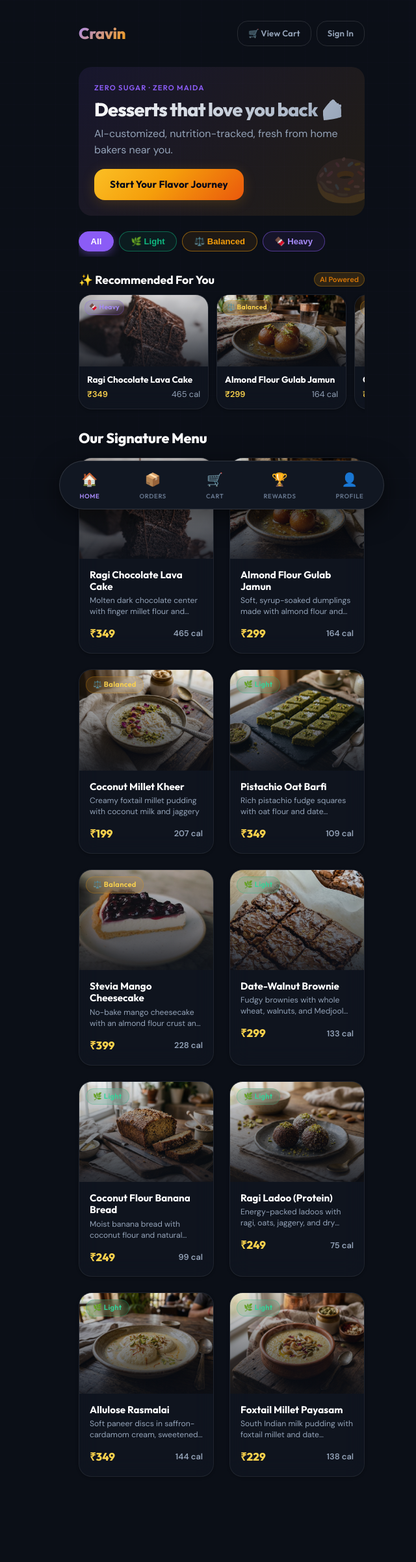
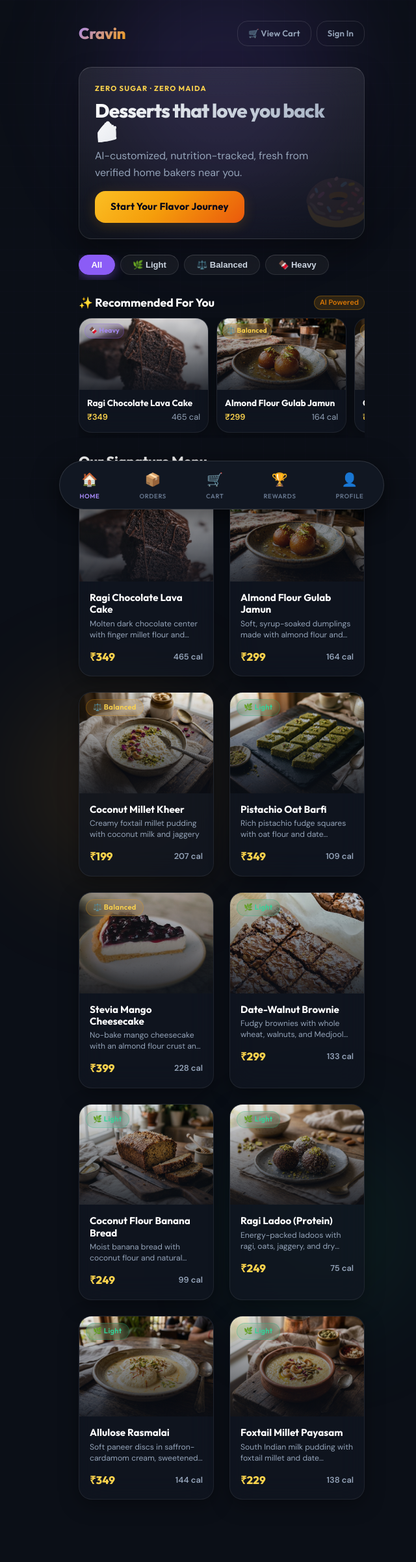
Before and after one commit to Krisbtw/Cravin, a FastAPI app: page /app/ in a window 1280 px wide. Shown: the whole page at 65% size, without its empty margins (299-939 px from the left). Before the commit the page ends 2273 px from the top, so only its background shows below. Run offline with FastAPI, Linux system fonts and the light colour scheme; data comes from the database, SQL or seed files in the repository; data that the repository does not hold is empty.

Commit message:
style: apply modern glassmorphism effect, ambient background glows, and frosted hero banner

```diff
--- a/app/static/css/design-system.css
+++ b/app/static/css/design-system.css
@@ -358,16 +358,17 @@ a:hover { color: var(--honey-light); }
 .btn-block { width: 100%; }
 .btn-icon { width: 44px; height: 44px; padding: 0; border-radius: var(--radius-full); }
 
-/* ── Cards (Standardized Frosted Slate) ────────────────────── */
+/* ── Cards (Modern Glassmorphism) ────────────────────────── */
 .card {
-    background: var(--bg-surface-glass);
-    backdrop-filter: blur(16px);
-    -webkit-backdrop-filter: blur(16px);
-    border: 1px solid var(--border-subtle);
+    background: rgba(17, 23, 34, 0.60);
+    backdrop-filter: blur(20px);
+    -webkit-backdrop-filter: blur(20px);
+    border: 1px solid rgba(255, 255, 255, 0.10);
+    border-top: 1px solid rgba(255, 255, 255, 0.16);
     border-radius: var(--radius-xl);
-    box-shadow: var(--shadow-sm);
+    box-shadow: 0 8px 30px rgba(0, 0, 0, 0.35);
     overflow: hidden;
-    transition: all var(--duration-normal) var(--ease-out);
+    transition: all 0.3s cubic-bezier(0.4, 0, 0.2, 1);
     position: relative;
 }
 
@@ -379,18 +380,48 @@ a:hover { color: var(--honey-light); }
     left: 0;
     right: 0;
     height: 1px;
-    background: linear-gradient(90deg, transparent 0%, rgba(255, 255, 255, 0.08) 50%, transparent 100%);
+    background: linear-gradient(90deg, transparent 0%, rgba(255, 255, 255, 0.15) 50%, transparent 100%);
     pointer-events: none;
 }
 
-.card:hover {
-    border-color: var(--border-default);
-    box-shadow: var(--shadow-md);
-    transform: translateY(-2px);
+.card:hover, .dessert-card:hover {
+    border-color: rgba(255, 255, 255, 0.20);
+    border-top-color: rgba(255, 255, 255, 0.30);
+    background: rgba(255, 255, 255, 0.07);
+    box-shadow: 0 16px 36px rgba(0, 0, 0, 0.45);
+    transform: translateY(-4px);
 }
 
 .card-body {
     padding: var(--space-5);
+}
+
+/* ── Hero Glass Banner ───────────────────────────────────────── */
+.hero-glass {
+    background: linear-gradient(180deg, rgba(255, 255, 255, 0.08) 0%, rgba(255, 255, 255, 0.02) 100%);
+    backdrop-filter: blur(24px);
+    -webkit-backdrop-filter: blur(24px);
+    border: 1px solid rgba(255, 255, 255, 0.10);
+    border-top: 1px solid rgba(255, 255, 255, 0.20);
+    box-shadow: 0 20px 40px rgba(0, 0, 0, 0.40);
+    border-radius: var(--radius-xl);
+    padding: var(--space-6);
+    position: relative;
+    overflow: hidden;
+}
+
+/* ── Ambient Background Glows ────────────────────────────────── */
+.ambient-glow-wrapper {
+    position: relative;
+    isolation: isolate;
+}
+
+.ambient-orb {
+    position: absolute;
+    border-radius: 9999px;
+    filter: blur(80px);
+    pointer-events: none;
+    z-index: -10;
 }
 
 .card-img {
@@ -421,7 +452,7 @@ a:hover { color: var(--honey-light); }
 }
 
 .dessert-card:hover .food-img {
-    transform: scale(1.04);
+    transform: scale(1.05);
 }
 
 .img-scrim {
@@ -437,12 +468,12 @@ a:hover { color: var(--honey-light); }
 .dessert-card .tag-badge { position: absolute; top: var(--space-3); left: var(--space-3); }
 .dessert-card .price {
     font-family: var(--font-display);
-    font-weight: 700;
+    font-weight: 800;
     font-size: 1.1rem;
-    color: var(--honey);
+    color: var(--honey-light);
 }
 .dessert-card .calories {
-    font-weight: 500;
+    font-weight: 600;
     font-size: 0.82rem;
     color: var(--text-secondary);
 }
--- a/app/templates/customer/home.html
+++ b/app/templates/customer/home.html
@@ -2,9 +2,14 @@
 {% block title %}Home{% endblock %}
 
 {% block content %}
-<div class="page-content">
+<div class="page-content ambient-glow-wrapper">
+    <!-- Ambient Background Glows (for natural glass refraction) -->
+    <div class="ambient-orb" style="top: -60px; left: 50%; transform: translateX(-50%); width: 380px; height: 380px; background: rgba(139, 92, 246, 0.15);"></div>
+    <div class="ambient-orb" style="top: 45%; left: -80px; width: 320px; height: 320px; background: rgba(245, 158, 11, 0.10);"></div>
+    <div class="ambient-orb" style="top: 75%; right: -70px; width: 300px; height: 300px; background: rgba(16, 185, 129, 0.08);"></div>
+
     <!-- Top Bar -->
-    <div class="top-bar">
+    <div class="top-bar" style="position: relative; z-index: 10;">
         <div class="logo">Crav<span style="color: var(--honey);">in</span></div>
         <div class="flex items-center gap-2">
             <a href="/app/cart" class="btn btn-outline btn-sm" style="position: relative; display: inline-flex; align-items: center; gap: 6px;">
@@ -19,22 +24,22 @@
         </div>
     </div>
 
-    <!-- Hero Section -->
-    <div class="hero-section mb-6" style="background: linear-gradient(135deg, var(--jamun-bg) 0%, var(--honey-bg) 100%); border-radius: var(--radius-xl); padding: var(--space-6); position: relative; overflow: hidden;">
+    <!-- Hero Section (Frosted Glassmorphism Banner) -->
+    <div class="hero-glass mb-6 animate-fade-in-up">
         <div style="position: relative; z-index: 1;">
-            <p class="text-label mb-2" style="color: var(--jamun);">Zero Sugar · Zero Maida</p>
-            <h1 class="text-display mb-2" style="font-size: 1.8rem;">Desserts that love you back 🍰</h1>
-            <p class="text-subtitle mb-4">AI-customized, nutrition-tracked, fresh from home bakers near you.</p>
+            <p class="text-label mb-2" style="color: var(--honey-light); font-weight: 700; letter-spacing: 0.1em;">ZERO SUGAR · ZERO MAIDA</p>
+            <h1 class="text-display mb-2" style="font-size: 1.85rem; font-weight: 800; color: #FFFFFF;">Desserts that love you back 🍰</h1>
+            <p class="text-subtitle mb-4" style="color: var(--text-secondary); max-width: 90%;">AI-customized, nutrition-tracked, fresh from verified home bakers near you.</p>
             {% if not user %}
-            <a href="/app/register" class="btn btn-primary">Start Your Flavor Journey</a>
+            <a href="/app/register" class="btn btn-primary" style="padding: 12px 24px; font-weight: 700;">Start Your Flavor Journey</a>
             {% elif not user.onboarding_complete %}
-            <a href="/app/onboarding" class="btn btn-primary">Take the Flavor DNA Quiz 🧬</a>
+            <a href="/app/onboarding" class="btn btn-primary" style="padding: 12px 24px; font-weight: 700;">Take the Flavor DNA Quiz 🧬</a>
             {% endif %}
         </div>
-        <div style="position: absolute; right: -20px; bottom: -10px; font-size: 5rem; opacity: 0.15;">🍩</div>
+        <div style="position: absolute; right: -15px; bottom: -15px; font-size: 5.5rem; opacity: 0.12; pointer-events: none;">🍩</div>
     </div>
 
-    <!-- Tag Filters -->
+    <!-- Tag Filters (Frosted Glass Pills) -->
     <style>
         .filter-container {
             display: flex;
@@ -43,82 +48,65 @@
             overflow-x: auto;
             padding-bottom: 0.5rem;
             -webkit-overflow-scrolling: touch;
+            scrollbar-width: none;
         }
         .filter-btn {
-            padding: 0.45rem 1.1rem;
+            padding: 0.45rem 1.15rem;
             border-radius: 9999px;
             font-size: 0.82rem;
             font-weight: 600;
             cursor: pointer;
             outline: none !important;
             -webkit-tap-highlight-color: transparent;
-            transition: all 0.2s cubic-bezier(0.4, 0, 0.2, 1);
+            transition: all 0.25s cubic-bezier(0.4, 0, 0.2, 1);
             display: inline-flex;
             align-items: center;
             gap: 0.35rem;
             white-space: nowrap;
             user-select: none;
-            background: rgba(255, 255, 255, 0.04);
-            color: var(--text-secondary);
-            border: 1px solid rgba(255, 255, 255, 0.12);
+            background: rgba(255, 255, 255, 0.05);
+            backdrop-filter: blur(12px);
+            -webkit-backdrop-filter: blur(12px);
+            color: #CBD5E1;
+            border: 1px solid rgba(255, 255, 255, 0.10);
+            border-top: 1px solid rgba(255, 255, 255, 0.16);
         }
         .filter-btn:focus, .filter-btn:active, .filter-btn:visited {
             outline: none !important;
             box-shadow: none;
         }
         .filter-btn:hover {
+            background: rgba(255, 255, 255, 0.10);
+            border-color: rgba(255, 255, 255, 0.20);
+            color: #FFFFFF;
             transform: translateY(-1px);
         }
 
-        /* "All" button */
-        .filter-btn[data-tag="all"] {
-            border-color: rgba(139, 92, 246, 0.3);
-            color: #E2E8F0;
-        }
+        /* Active Filter Pill States */
         .filter-btn[data-tag="all"].active {
             background: #8B5CF6 !important;
             color: #FFFFFF !important;
             border-color: #8B5CF6 !important;
-            box-shadow: 0 4px 14px rgba(139, 92, 246, 0.4);
-        }
-
-        /* "Light" button */
-        .filter-btn[data-tag="light"] {
-            background: rgba(16, 185, 129, 0.08);
-            color: #10B981;
-            border: 1px solid rgba(16, 185, 129, 0.5);
+            box-shadow: 0 4px 16px rgba(139, 92, 246, 0.45);
         }
         .filter-btn[data-tag="light"].active {
             background: #10B981 !important;
             color: #FFFFFF !important;
             border-color: #10B981 !important;
-            box-shadow: 0 4px 14px rgba(16, 185, 129, 0.4);
-        }
-
-        /* "Balanced" button */
-        .filter-btn[data-tag="balanced"] {
-            background: rgba(245, 158, 11, 0.08);
-            color: #F59E0B;
-            border: 1px solid rgba(245, 158, 11, 0.5);
+            box-shadow: 0 4px 16px rgba(16, 185, 129, 0.45);
         }
         .filter-btn[data-tag="balanced"].active {
             background: #F59E0B !important;
-            color: #FFFFFF !important;
+            color: #020617 !important;
+            font-weight: 700;
             border-color: #F59E0B !important;
-            box-shadow: 0 4px 14px rgba(245, 158, 11, 0.4);
-        }
-
-        /* "Heavy" button */
-        .filter-btn[data-tag="heavy"] {
-            background: rgba(139, 92, 246, 0.08);
-            color: #A78BFA;
-            border: 1px solid rgba(139, 92, 246, 0.5);
+            box-shadow: 0 4px 16px rgba(245, 158, 11, 0.45);
         }
         .filter-btn[data-tag="heavy"].active {
-            background: #8B5CF6 !important;
+            background: #A855F7 !important;
             color: #FFFFFF !important;
-            border-color: #8B5CF6 !important;
-            box-shadow: 0 4px 14px rgba(139, 92, 246, 0.4);
+            border-color: #A855F7 !important;
+            box-shadow: 0 4px 16px rgba(168, 85, 247, 0.45);
         }
     </style>
 
```
Also changed, not shown: app/templates/customer/dessert_detail.html (+6 -2 lines).
